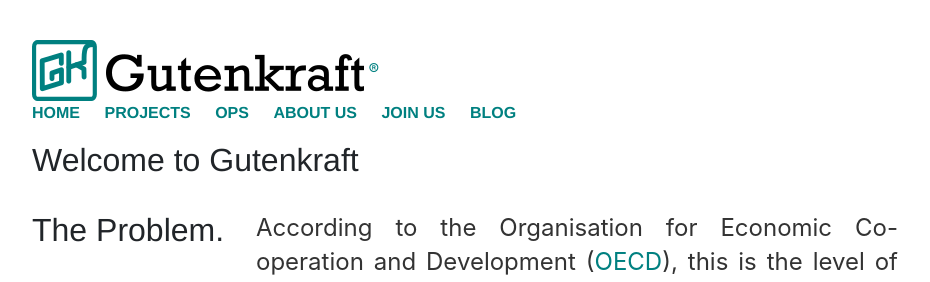
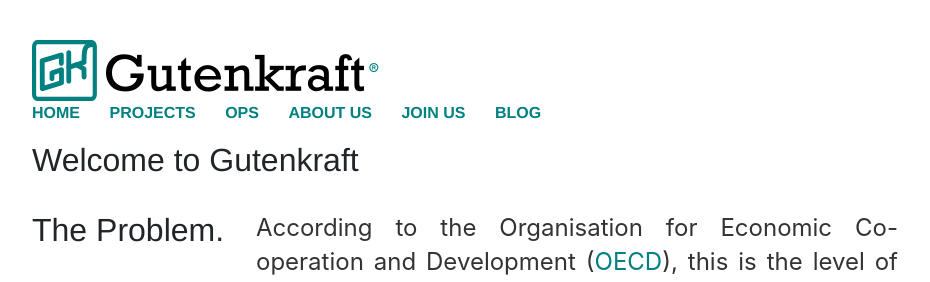
Before and after one commit to oferonmi/datafilik.github.io, a Jekyll site: the page built from index.html, in a window 1280 px wide. Shown: the top 282 px of the page, without its empty margins (175-1105 px from the left). Built offline with Jekyll 4.4.1, drawn with Linux system fonts in a browser that asks for light colours.

Commit message:
nav anf footer li right margin change

```diff
--- a/css/main.css
+++ b/css/main.css
@@ -12,7 +12,7 @@
 
 nav ul li, div.footer ul li {
     display: inline;
-    margin-right: 20px;
+    margin-right: 25px; /*20px;*/
 }
 
 a {
```
